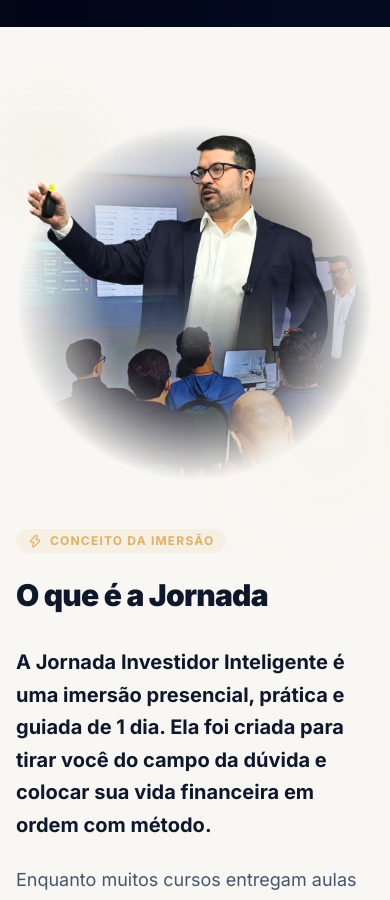
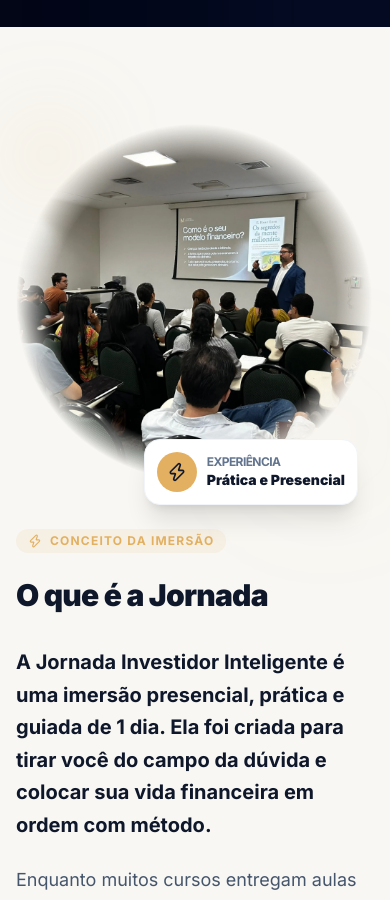
Before and after one commit to vitorportes/jornada-investidor-inteligente-t4, a Next.js app: page / in a window 390 px wide. Shown: the part 2420-3320 px from the top of the page. Built offline with nearby package versions, Linux system fonts and the light colour scheme.

Commit message:
new product explainer image

```diff
--- a/src/components/ProductExplainer.tsx
+++ b/src/components/ProductExplainer.tsx
@@ -21,7 +21,7 @@ const ProductExplainer = () => {
 
               <div className="relative z-10 transform hover:scale-[1.02] transition-transform duration-500">
                 <Image
-                  src="/media/concept/palestra-imersao.png"
+                  src="/media/concept/imersao.png"
                   alt="Luciano Mangueira na Jornada Investidor Inteligente"
                   width={800}
                   height={800}
@@ -32,7 +32,7 @@ const ProductExplainer = () => {
               </div>
 
               {/* Floating badge over image */}
-              <div className="absolute -bottom-6 -left-6 lg:left-auto lg:-right-6 bg-white p-4 rounded-2xl shadow-xl z-20 hidden sm:flex items-center gap-3 border border-slate-100">
+              <div className="absolute -bottom-6 right-4 sm:-right-6 bg-white p-3 sm:p-4 rounded-2xl shadow-xl z-20 flex items-center gap-2.5 sm:gap-3 border border-slate-100">
                 <div className="w-10 h-10 bg-accent rounded-full flex items-center justify-center">
                   <Zap className="w-5 h-5 text-premium-dark" />
                 </div>
```
Also changed, not shown: public/media/concept/imersao.png (added), public/media/concept/palestra-imersao.png (deleted).
